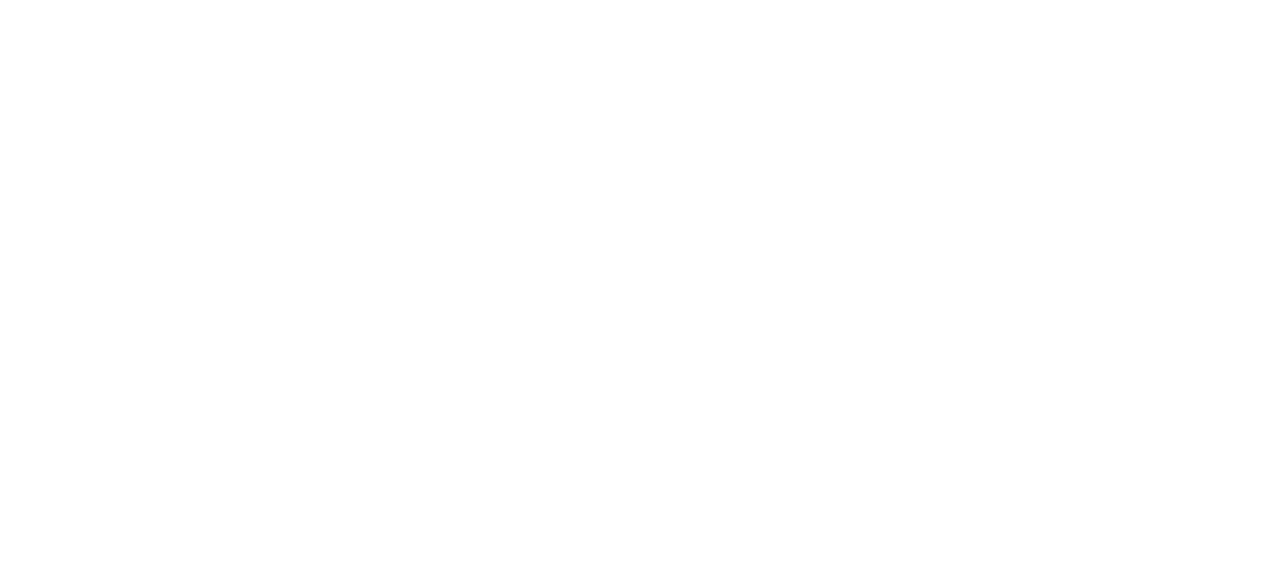
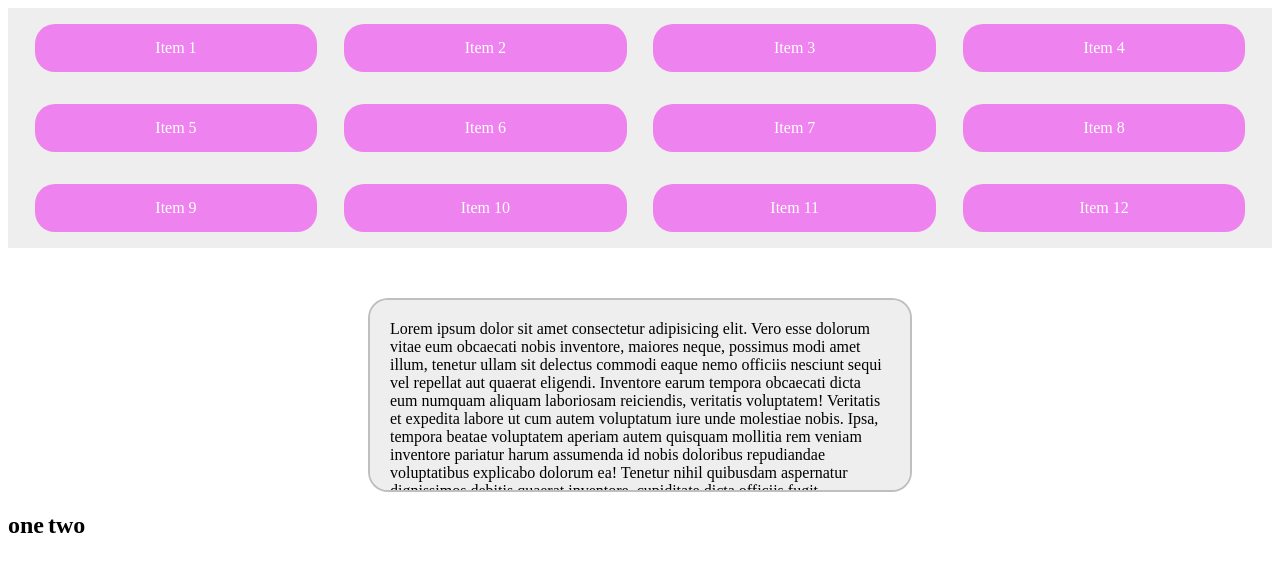
Before and after one commit to MoatazSalah306/web-labs, a plain HTML site: page session5/index.html in a window 1280 px wide. Drawn offline with Linux system fonts and the light colour scheme; files that its build step writes are made by us from their sources.

Commit message:
feat: - Added "session5" participation content. (overflow,inline-block and flexbox).

```diff
--- a/session5/index.html
+++ b/session5/index.html
@@ -7,6 +7,25 @@
     <link rel="stylesheet" href="style.css">
 </head>
 <body>
-
+    <div class="flex-box">
+        <p>Item 1</p>
+        <p>Item 2</p>
+        <p>Item 3</p>
+        <p>Item 4</p>
+        <p>Item 5</p>
+        <p>Item 6</p>
+        <p>Item 7</p>
+        <p>Item 8</p>
+        <p>Item 9</p>
+        <p>Item 10</p>
+        <p>Item 11</p>
+        <p>Item 12</p>
+    </div>
+    <div class="overflow-box">
+        Lorem ipsum dolor sit amet consectetur adipisicing elit. Vero esse dolorum vitae eum obcaecati nobis inventore, maiores neque, possimus modi amet illum, tenetur ullam sit delectus commodi eaque nemo officiis nesciunt sequi vel repellat aut quaerat eligendi. Inventore earum tempora obcaecati dicta eum numquam aliquam laboriosam reiciendis, veritatis voluptatem! Veritatis et expedita labore ut cum autem voluptatum iure unde molestiae nobis. Ipsa, tempora beatae voluptatem aperiam autem quisquam mollitia rem veniam inventore pariatur harum assumenda id nobis doloribus repudiandae voluptatibus explicabo dolorum ea! Tenetur nihil quibusdam aspernatur dignissimos debitis quaerat inventore, cupiditate dicta officiis fugit repudiandae voluptatibus dolorem ratione enim?
+    </div>
+    <blockquote>Lorem ipsum dolor sit amet consectetur adipisicing elit. Adipisci, ullam.</blockquote>
+    <h2>one</h2>
+    <h2>two</h2>
 </body>
 </html>
--- /dev/null
+++ b/session5/style.css
@@ -0,0 +1,40 @@
+blockquote{
+    /* visibility: hidden; */
+    display: none;
+}
+
+h2{
+    display: inline-block;
+}
+
+.flex-box{
+    display: flex; /* or "inline-flex" to take the needed width only (just wraps its childs) */
+    background-color: #eee;
+    justify-content: space-evenly;
+    align-items:center; /* default="stretch" */
+    margin-bottom: 50px;
+    flex-direction: row; /* or "column" - "column-reverse" - "row-reverse" */
+    flex-wrap: wrap; /* default = "no-wrap" -- or "wrap-reverse"*/
+    /* flex-flow: row wrap; */
+}
+
+.flex-box p{
+    background-color: violet;
+    color: white;
+    padding: 15px;
+    border-radius: 20px;
+    width: 20%;
+    text-align: center;
+}
+
+.overflow-box{
+    width: 500px;
+    height: 150px;
+    background-color: #eee;
+    padding: 20px;
+    margin: auto;
+    border: 2px rgba(0, 0, 0, .2) solid;
+    border-radius: 20px;
+    /* overflow: hidden; */
+    overflow-y: scroll;
+}
```
